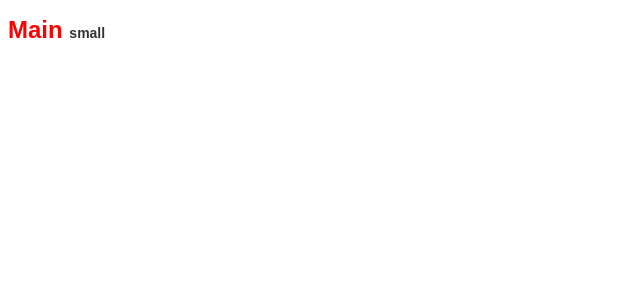
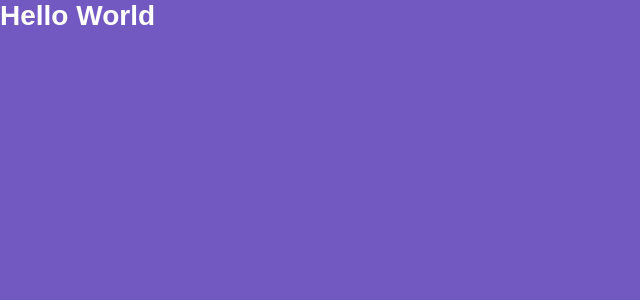
Before and after one commit to marcioestevao/Rocketseat, a React (Create React App) app in the folder modulo05/: page / in a window 1280 px wide. Shown: the top 300 px of the page, without its empty margins (0-640 px from the left). Built offline with nearby package versions, Linux system fonts and the light colour scheme; the HTML template or start-up script is replaced by a standard one.

Commit message:
Estilos Globais

```diff
--- a/modulo05/src/App.js
+++ b/modulo05/src/App.js
@@ -1,9 +1,15 @@
 import React from 'react';
 
 import Routes from './routes';
+import GlobalStyles from './styles/global';
 
 function App() {
-  return <Routes />;
+  return (
+    <>
+      <Routes />
+      <GlobalStyles />
+    </>
+  );
 }
 
 export default App;
--- a/modulo05/src/pages/Main/index.js
+++ b/modulo05/src/pages/Main/index.js
@@ -2,9 +2,5 @@
 import { Title } from './styles';
 
 export default function Main() {
-  return (
-    <Title error>
-      Main <small> small </small>
-    </Title>
-  );
+  return <Title>Hello World</Title>;
 }
--- a/modulo05/src/pages/Main/styles.js
+++ b/modulo05/src/pages/Main/styles.js
@@ -1,12 +1,5 @@
 import styled from 'styled-components';
 
 export const Title = styled.h1`
-  font-size: 24px;
-  color: ${props => (props.error ? 'red' : '#7159c1')};
-  font-family: Arial, Helvetica, sans-serif;
-
-  small {
-    font-size: 14px;
-    color: #333;
-  }
+  color: #fff;
 `;
--- /dev/null
+++ b/modulo05/src/styles/global.js
@@ -0,0 +1,30 @@
+import { createGlobalStyle } from 'styled-components';
+
+export default createGlobalStyle`
+  *{
+    margin:0;
+    padding:0;
+    outline:0;
+    box-sizing: border-box;
+  }
+
+  html, body, #root {
+    min-height: 100%;
+  }
+
+  body {
+    background: #7159c1;
+    -webkit-font-smoothing: antialiased !important;
+  }
+
+  body, input, button {
+    color: #222;
+    font-size: 14px;
+    font-family: Arial, Helvetica, sans-serif;
+  }
+
+  button {
+    cursor: pointer;
+  }
+
+`;
```
